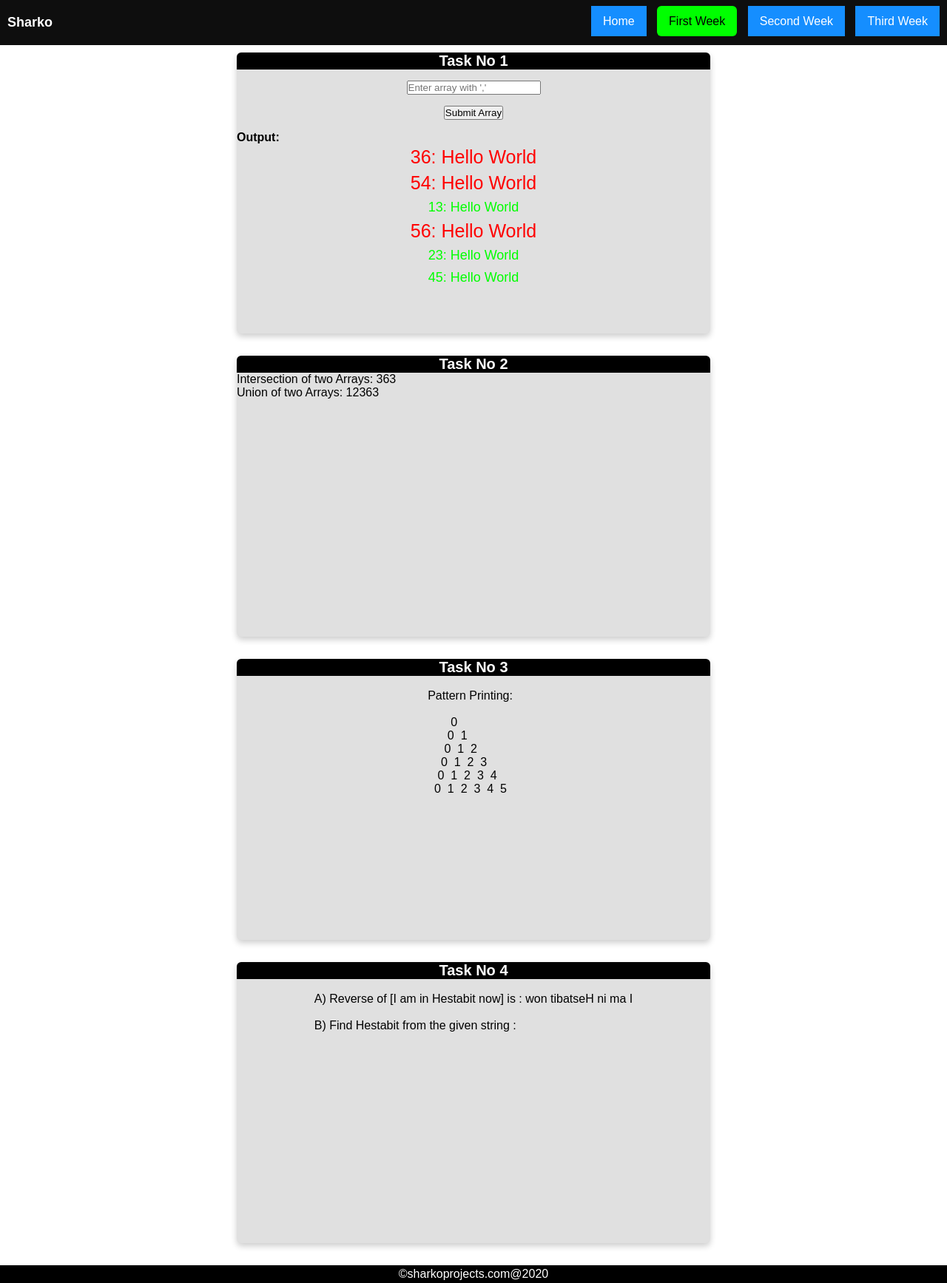
After one commit to Sharko47/Custom-MVC-Project, a PHP site: page /firstweek.php in a window 1280 px wide. The commit adds this page. Shown: the whole page at 74% size. Run offline with PHP 8.4, Linux system fonts and the light colour scheme.

Commit message:
New Exercise files added Log:24/02/2020

```diff
--- a/html/css/indexStyle.css
+++ b/html/css/indexStyle.css
@@ -1,29 +1,109 @@
-body{
+/* Start of the header and footer Styling*/
+*{
+  margin: 0;
+  padding: 0;
+  font-family: sans-serif;
+}
+#logo_name{
+  font-size: large;
+  font-weight: bold;
+}
+  nav{
+    background-color: rgb(14, 14, 14);
+    justify-content: space-between;
+    color: white;
+    display: flex;
+   padding: 20px 5px 20px 10px;
+  }
+  nav ul li{
+    list-style-type: none;
+    display: inline-block;
+    margin-left: 5px;
+    margin-right: 5px;
 
-  background: url(background.png) no-repeat center fixed;
-  -webkit-background-size: cover;
-  -moz-background-size: cover;
-  -o-background-size: cover;
-  background-size: cover;
   }
-  ul{
-    list-style-type: none;
-    background-color: rgb(94, 255, 53);
-    margin: 0;
-    padding: 0;
-    overflow: hidden;
-    box-shadow: 15vmin;
-  }
-  li{
-    float: right;
-  }
-  li a{
-    color: black;
-    padding: 16px 18px;
+  nav li a{
+    color: white;
+    padding: 12px 16px;
     text-align: center;
-    display: block;
+    background-color: rgb(21, 142, 255);
     text-decoration: none;
   }
   li a:hover{
     background-color: red;
+    border-radius: 8px;
+    transition: .5s;
+    box-shadow: 0 0 0 4px rgba(255, 0, 0, 0.3);
+
   }
+h1{
+  color: black;
+  text-align: center;
+}
+.footer_container{
+  display: flex;
+  background-color: black;
+  bottom: 0;
+  padding: 3px;
+  position: relative;
+}
+footer{
+  text-align: center;
+  flex: 1;
+  color: white;
+
+}
+.active{
+  background-color: rgb(0, 255, 0);
+  color: black;
+  border-radius: 6px;
+}
+/* End of the header and footer Styling*/
+
+/* Start of the FirstWeek Page Styling*/
+.task_1_container{
+  background-color: rgb(224, 224, 224);
+  max-width: 50%;
+  border-radius: 6px;
+  margin: auto;
+  margin-top: 10px;
+  height: 380px;
+  margin-bottom: 30px;
+  box-shadow: 0 4px 8px 0 rgba(0,0,0,0.2);
+}
+.task_1_container:hover{
+  box-shadow: 1px 8px 16px 1px rgba(0,0,0,0.3);
+  transition: .3s;
+}
+.task_1_container h2{
+  text-align: center;
+  width: 100%;
+  font-size: 20px;
+  color: white;
+  border-radius: 6px 6px 0 0;
+  background-color: rgb(0, 0, 0);
+}
+.col{
+  display: block;
+  margin: 15px auto;
+}
+.task_1_output_container{
+  display: flex;
+  align-items: center;
+  justify-content: center;
+  flex-direction: column;
+
+}
+#even{
+  line-height: 35px;
+  font-size: 25px;
+  color: rgb(255, 0, 0);
+}
+#odd{
+  color: rgb(0, 255, 0);
+  line-height: 30px;
+  font-size: 18px;
+}
+
+
+/* End of the FirstWeek Page Styling*/
--- /dev/null
+++ b/html/firstweek.php
@@ -0,0 +1,122 @@
+<?php
+$currentPage = 'firstweek';
+include ('nav_header.php');
+?>
+<div class="task_1_container">
+    <h2>Task No 1</h2>
+        <form method="GET">
+        <input type="text" name="textName" class="col" id="textName" placeholder="Enter array with ','" >
+        <input type="button" name="submit" class="col" id="submit" value="Submit Array">
+        </form>
+
+<h4>Output: </h4>
+    <div class="task_1_output_container">
+        <?php
+            $array = [36,54,13,56,23,45];
+            $len = countArrayElements($array);
+            for ($i=0; $i < $len; $i++) {
+               if($array[$i]%2==0){
+                   echo "<p id='even'>$array[$i]: Hello World</p>";
+               }
+               else{
+                echo "<p id='odd'>$array[$i]: Hello World</p>";
+               }
+            }
+            function countArrayElements($arr){
+                $count = 0;
+                foreach($arr as $a){
+                    if(isset($a)){
+                        $count++;
+                    }
+                    else{
+                        break;
+                    }
+                }
+                return $count;
+
+            }
+        ?>
+    </div>
+</div>
+<div class="task_1_container">
+<h2>Task No 2</h2>
+    <?php
+        $arr1 = [1,2,3,6,3];
+        $arr2 = [3,4,5,6];
+        echo "Intersection of two Arrays: ";
+        for ($i=0; $i < countArrayElements($arr1); $i++) {
+                for ($j=0; $j < countArrayElements($arr2); $j++) {
+                    if($arr1[$i]==$arr2[$j]){
+                        echo "$arr1[$i]";
+                    }
+                }
+        }
+        echo "<br/>";
+        echo "Union of two Arrays: ";
+
+        for ($i=0; $i < countArrayElements($arr1); $i++) {
+            $sameAppearanceCounter = 0;
+            for ($j=0; $j < countArrayElements($arr2); $j++) {
+
+                if($arr1[$i] == $arr2[$j] || $sameAppearanceCounter>0){
+                    continue;
+                }else{
+                    echo "$arr1[$i]";
+                    $sameAppearanceCounter++;
+                }
+
+            }
+    }
+
+
+    ?>
+</div>
+<div class="task_1_container">
+<h2>Task No 3</h2>
+<div class="task_1_output_container">
+    <?php
+    $num = 6;
+        echo "&nbsp;<br>";
+        echo "Pattern Printing: ";
+        echo "&nbsp;<br>&nbsp;<br>";
+        for ($i=0; $i < $num; $i++) {
+                for ($j=$num-$i; $j > 0; $j--) {
+                   print "&nbsp;";
+                }
+                for ($k=0; $k <= $i; $k++) {
+                    echo "&nbsp;$k&nbsp;";
+                }
+                echo "&nbsp;<br>";
+        }
+    ?>
+</div>
+</div>
+<div class="task_1_container">
+<h2>Task No 4</h2>
+<div class="task_1_output_container">
+    <?php
+        $name = "I am in Hestabit now";
+        $len = countCharacter($name);
+        echo "&nbsp;<br>";
+        echo "A) Reverse of [$name] is : ";
+        for ($i=$len; $i>=0; $i--) {
+            echo "$name[$i]";
+        }
+        echo "<br>&nbsp;<br>";
+        echo "B) Find Hestabit from the given string :";
+
+
+
+
+        function countCharacter($string){
+            $count = 0;
+            while ($string!= '') {
+                $string = substr($string,1);
+                $count++;
+            }
+            return $count;
+        }
+    ?>
+</div>
+</div>
+<?php include ('footer.php')?>
--- /dev/null
+++ b/html/footer.php
@@ -0,0 +1,7 @@
+<div class="footer_container">
+<footer>
+<p>&copy;sharkoprojects.com&#64;<?php echo date('Y');?> </p>
+</footer>
+</div>
+</body>
+</html>
--- /dev/null
+++ b/html/nav_header.php
@@ -0,0 +1,22 @@
+<!DOCTYPE html>
+<html lang="en">
+<head>
+    <meta charset="UTF-8">
+    <meta http-equiv="X-UA-Compatible" content="IE=Edge">
+    <meta name="viewport" content="width=device-width, initial-scale=1.0">
+    <meta name="description" content="Web Development Practice Project" />
+    <meta name="keywords" content="Html, CSS, XML, JAVASCRIPT, Web Development, Android" />
+    <meta name="author" content="Sharukh Shaikh" />
+    <link rel="stylesheet" type="text/css" href="css/indexStyle.css" />
+    <title>Sharkopedia</title>
+</head>
+<body>
+<nav>
+<p id="logo_name">Sharko</p>
+<ul>
+    <li><a class="<?php echo $currentPage == 'index'?'active': '' ?>" href="index.php">Home</a></li>
+    <li><a class="<?php echo $currentPage == 'firstweek'?'active': '' ?>" href="firstweek.php">First Week</a></li>
+    <li><a class="<?php echo $currentPage == 'secondweek'?'active': '' ?>" href="secondweek.php">Second Week</a></li>
+    <li><a class="<?php echo $currentPage == 'thirdweek'?'active': '' ?>" href="thirdweek.php">Third Week</a></li>
+</ul>
+</nav>
--- /dev/null
+++ b/html/secondweek.php
@@ -0,0 +1,6 @@
+<?php
+$currentPage = 'secondweek';
+include ('nav_header.php');
+?>
+<h1>This is Sccond Week</h1>
+<?php include ('footer.php')?>
--- /dev/null
+++ b/html/thirdweek.php
@@ -0,0 +1,6 @@
+<?php
+$currentPage = 'thirdweek';
+include ('nav_header.php');
+?>
+<h1>This is Third Week</h1>
+<?php include ('footer.php')?>
```
Also changed, not shown: html/index.html (deleted, +0 -23 lines), html/index.php (+8 -10 lines), html/nav_content.php (added, +20 -0 lines).
